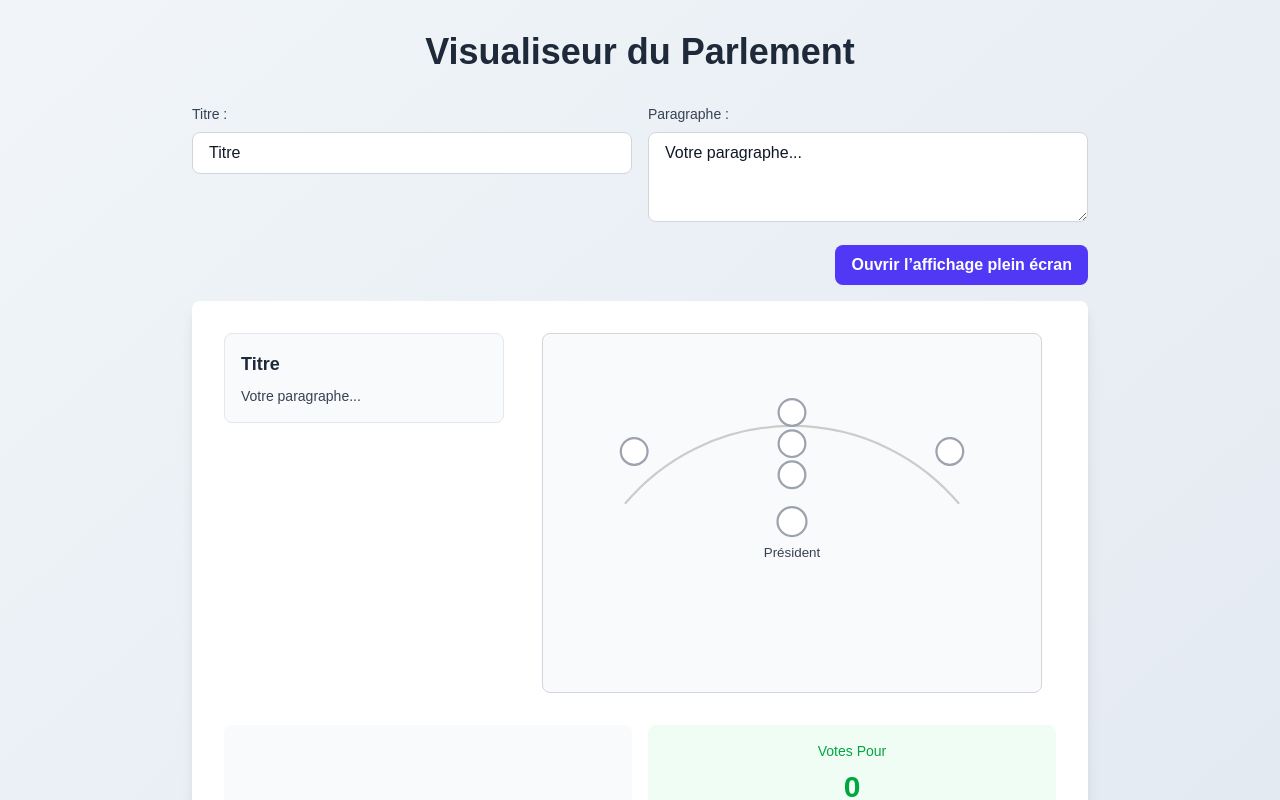
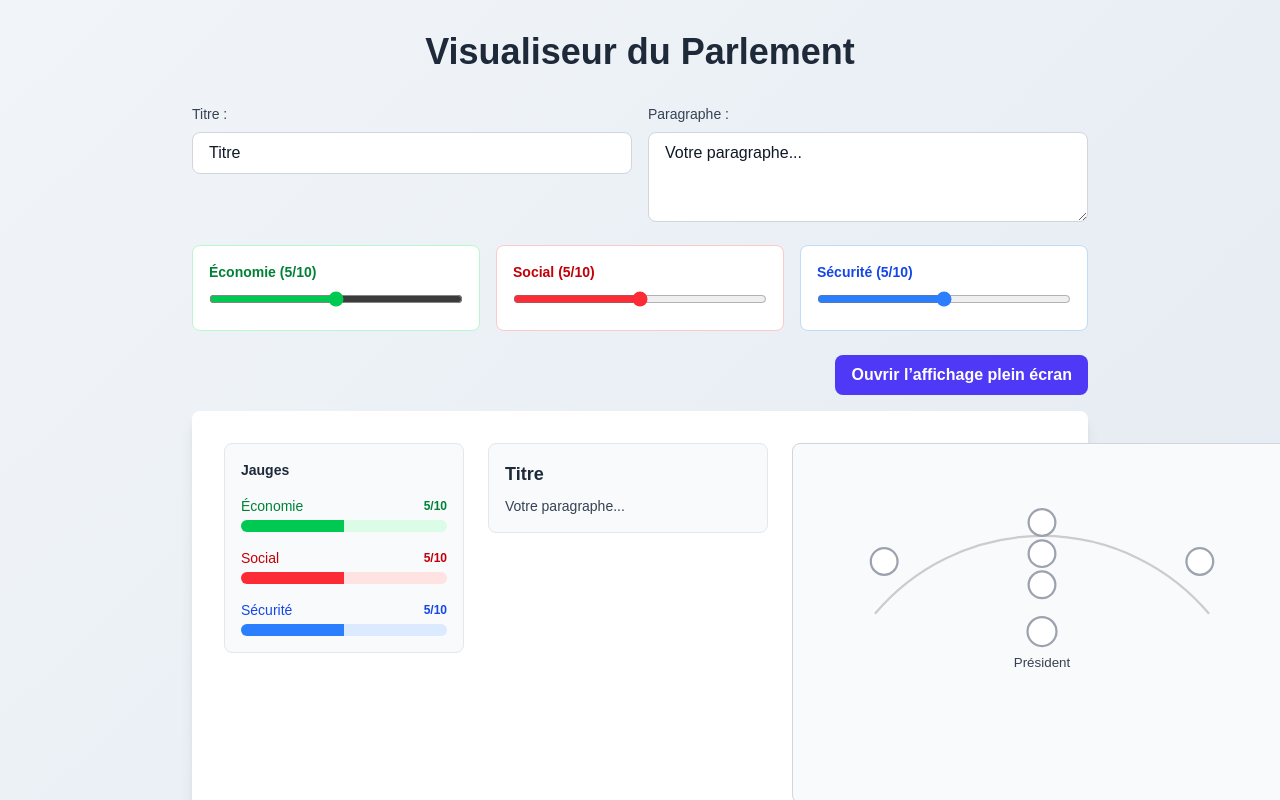
Before and after one commit to Yahiabenlet/interfaceAssemblee, a Next.js app: page / in a window 1280 px wide. Both pictures are taken after typing "5" into the empty fields and a click on the button "Créer l'hémicycle". Shown: the top 800 px of the page. Built offline with nearby package versions, Linux system fonts and the light colour scheme.

Commit message:
mAjout des jauges d'économie, social et sécurité

```diff
--- a/app/components/Hemicycle.tsx
+++ b/app/components/Hemicycle.tsx
@@ -12,6 +12,9 @@ interface HemicycleProps {
   onTogglePresident: () => void;
   svgOnly?: boolean;
   readOnly?: boolean;
+  economyGauge?: number;
+  socialGauge?: number;
+  securityGauge?: number;
 }
 
 type SeatColor = "white" | "green" | "red";
@@ -26,6 +29,9 @@ export default function Hemicycle({
   onTogglePresident,
   svgOnly = false,
   readOnly = false,
+  economyGauge = 0,
+  socialGauge = 0,
+  securityGauge = 0,
 }: HemicycleProps) {
   const counts = useMemo(() => {
     const all = [...seatColors, presidentColor];
@@ -140,12 +146,49 @@ export default function Hemicycle({
   return (
     <div className="space-y-8">
       <div className="bg-white dark:bg-gray-800 rounded-lg shadow-lg p-8">
+        <div className="grid grid-cols-1 lg:grid-cols-[240px_1fr] gap-6 items-start">
+          <div className="bg-slate-50 dark:bg-slate-900 rounded-lg p-4 border border-slate-200 dark:border-slate-700">
+            <h3 className="text-sm font-semibold text-gray-800 dark:text-gray-100 mb-4">Jauges</h3>
+            <div className="space-y-4">
+              <div>
+                <div className="flex items-center justify-between mb-1">
+                  <span className="text-sm font-medium text-green-700 dark:text-green-300">Économie</span>
+                  <span className="text-xs font-semibold text-green-700 dark:text-green-300">{economyGauge}/10</span>
+                </div>
+                <div className="h-3 rounded-full bg-green-100 dark:bg-green-950 overflow-hidden">
+                  <div className="h-full bg-green-500" style={{ width: `${(economyGauge / 10) * 100}%` }} />
+                </div>
+              </div>
+              <div>
+                <div className="flex items-center justify-between mb-1">
+                  <span className="text-sm font-medium text-red-700 dark:text-red-300">Social</span>
+                  <span className="text-xs font-semibold text-red-700 dark:text-red-300">{socialGauge}/10</span>
+                </div>
+                <div className="h-3 rounded-full bg-red-100 dark:bg-red-950 overflow-hidden">
+                  <div className="h-full bg-red-500" style={{ width: `${(socialGauge / 10) * 100}%` }} />
+                </div>
+              </div>
+              <div>
+                <div className="flex items-center justify-between mb-1">
+                  <span className="text-sm font-medium text-blue-700 dark:text-blue-300">Sécurité</span>
+                  <span className="text-xs font-semibold text-blue-700 dark:text-blue-300">{securityGauge}/10</span>
+                </div>
+                <div className="h-3 rounded-full bg-blue-100 dark:bg-blue-950 overflow-hidden">
+                  <div className="h-full bg-blue-500" style={{ width: `${(securityGauge / 10) * 100}%` }} />
+                </div>
+              </div>
+            </div>
+          </div>
+
+          <div>
             <div className="grid grid-cols-1 md:grid-cols-[280px_1fr] gap-6 items-start mb-8">
               <div className="bg-slate-50 dark:bg-slate-900 rounded-lg p-4 border border-slate-200 dark:border-slate-700">
                 <h2 className="text-lg font-bold text-gray-800 dark:text-gray-100 break-words">{title || "Titre"}</h2>
                 <p className="mt-2 text-sm text-gray-700 dark:text-gray-300 whitespace-pre-wrap break-words">{paragraph || "Votre paragraphe..."}</p>
               </div>
-          <div className="flex justify-center items-center">{svgBlock}</div>
+              <div className="flex justify-center items-start self-start">
+                {svgBlock}
+              </div>
             </div>
             <div className="grid grid-cols-1 md:grid-cols-2 gap-4 mt-8">
               <div className="bg-slate-50 dark:bg-slate-900 p-4 rounded-lg text-center md:h-full flex items-center justify-center">
@@ -163,6 +206,8 @@ export default function Hemicycle({
               </div>
             </div>
           </div>
+        </div>
+      </div>
       <p className="text-center text-sm text-gray-600 dark:text-gray-400">
         Cliquez sur les sièges (y compris Président) pour changer la couleur (Blanc → Vert → Rouge)
       </p>
--- a/app/display/page.tsx
+++ b/app/display/page.tsx
@@ -11,6 +11,9 @@ type DisplayState = {
   paragraph: string;
   seatColors: SeatColor[];
   presidentColor: SeatColor;
+  economyGauge?: number;
+  socialGauge?: number;
+  securityGauge?: number;
 };
 
 export default function DisplayPage() {
@@ -90,6 +93,9 @@ export default function DisplayPage() {
           presidentColor={state.presidentColor}
           onToggleSeat={() => {}}
           onTogglePresident={() => {}}
+          economyGauge={state.economyGauge ?? 0}
+          socialGauge={state.socialGauge ?? 0}
+          securityGauge={state.securityGauge ?? 0}
           readOnly
         />
       </div>
--- a/app/page.tsx
+++ b/app/page.tsx
@@ -12,6 +12,9 @@ export default function Home() {
   const [paragraph, setParagraph] = useState("Votre paragraphe...");
   const [seatColors, setSeatColors] = useState<SeatColor[]>([]);
   const [presidentColor, setPresidentColor] = useState<SeatColor>("white");
+  const [economyGauge, setEconomyGauge] = useState(5);
+  const [socialGauge, setSocialGauge] = useState(5);
+  const [securityGauge, setSecurityGauge] = useState(5);
 
   const nextColor = (current: SeatColor): SeatColor => {
     const colors: SeatColor[] = ["white", "green", "red"];
@@ -44,9 +47,18 @@ export default function Home() {
     if (numSeats === null) return;
     localStorage.setItem(
       "hemicycleState",
-      JSON.stringify({ numSeats, title, paragraph, seatColors, presidentColor })
+      JSON.stringify({
+        numSeats,
+        title,
+        paragraph,
+        seatColors,
+        presidentColor,
+        economyGauge,
+        socialGauge,
+        securityGauge,
+      })
     );
-  }, [numSeats, title, paragraph, seatColors, presidentColor]);
+  }, [numSeats, title, paragraph, seatColors, presidentColor, economyGauge, socialGauge, securityGauge]);
 
   return (
     <div className="min-h-screen bg-gradient-to-br from-slate-100 to-slate-200 dark:from-gray-900 dark:to-black p-8">
@@ -109,6 +121,51 @@ export default function Home() {
               </div>
             </div>
 
+            <div className="mb-6 grid grid-cols-1 md:grid-cols-3 gap-4">
+              <div className="bg-white dark:bg-gray-800 rounded-lg p-4 border border-green-200 dark:border-green-900">
+                <label className="block text-sm font-semibold text-green-700 dark:text-green-300 mb-2">
+                  Économie ({economyGauge}/10)
+                </label>
+                <input
+                  type="range"
+                  min={0}
+                  max={10}
+                  step={1}
+                  value={economyGauge}
+                  onChange={(e) => setEconomyGauge(Number(e.target.value))}
+                  className="w-full accent-green-500"
+                />
+              </div>
+              <div className="bg-white dark:bg-gray-800 rounded-lg p-4 border border-red-200 dark:border-red-900">
+                <label className="block text-sm font-semibold text-red-700 dark:text-red-300 mb-2">
+                  Social ({socialGauge}/10)
+                </label>
+                <input
+                  type="range"
+                  min={0}
+                  max={10}
+                  step={1}
+                  value={socialGauge}
+                  onChange={(e) => setSocialGauge(Number(e.target.value))}
+                  className="w-full accent-red-500"
+                />
+              </div>
+              <div className="bg-white dark:bg-gray-800 rounded-lg p-4 border border-blue-200 dark:border-blue-900">
+                <label className="block text-sm font-semibold text-blue-700 dark:text-blue-300 mb-2">
+                  Sécurité ({securityGauge}/10)
+                </label>
+                <input
+                  type="range"
+                  min={0}
+                  max={10}
+                  step={1}
+                  value={securityGauge}
+                  onChange={(e) => setSecurityGauge(Number(e.target.value))}
+                  className="w-full accent-blue-500"
+                />
+              </div>
+            </div>
+
             <div className="mb-4 flex justify-end">
               <button
                 onClick={() => window.open("/display", "_blank", "noopener,noreferrer")}
@@ -126,6 +183,9 @@ export default function Home() {
               presidentColor={presidentColor}
               onToggleSeat={toggleSeat}
               onTogglePresident={togglePresident}
+              economyGauge={economyGauge}
+              socialGauge={socialGauge}
+              securityGauge={securityGauge}
             />
             <button
               onClick={() => setNumSeats(null)}
```
Lines whose indentation alone changed are shown as unchanged.
